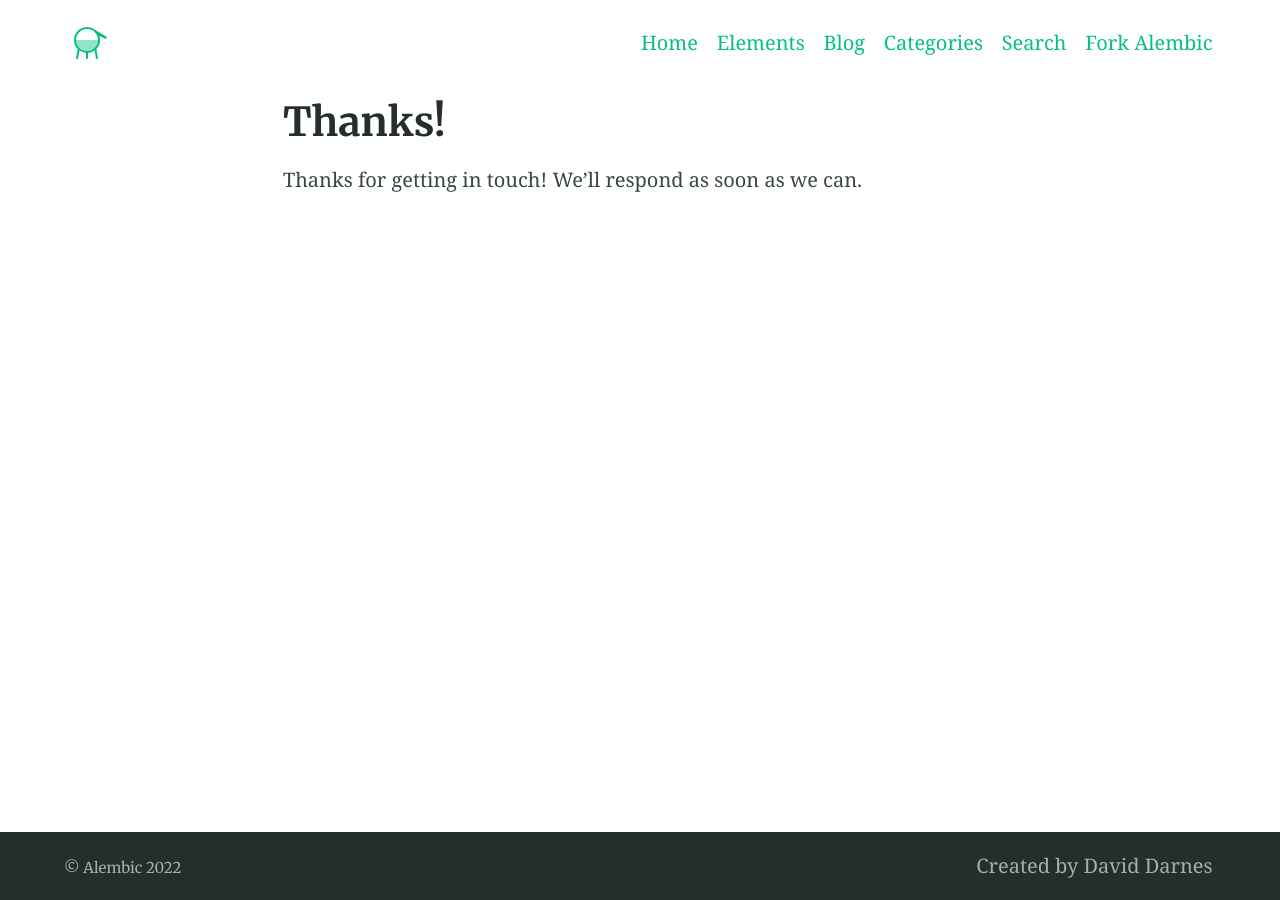
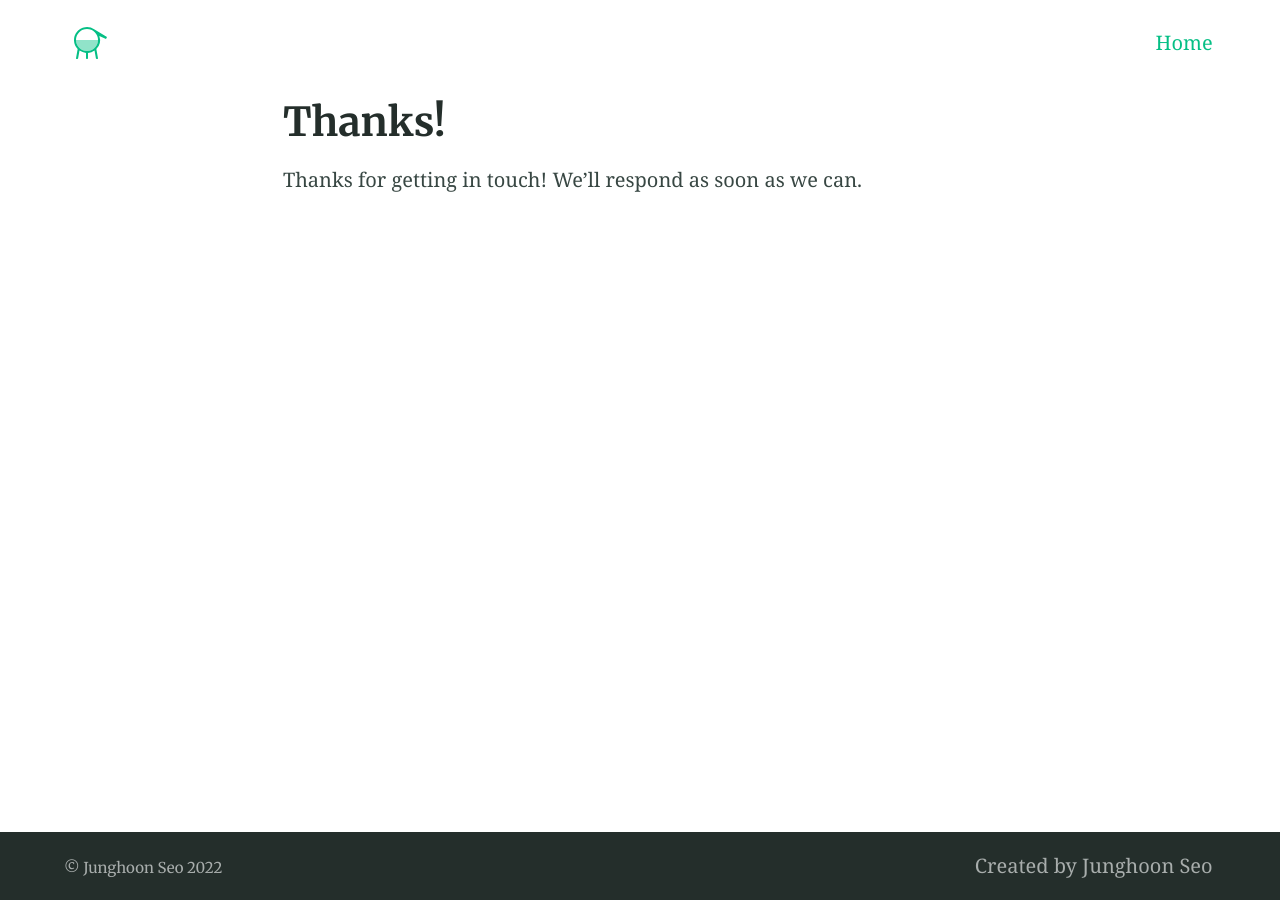
Before and after one commit to mikigom/mikigom.github.io, a Jekyll site: the page built from thanks.md, in a window 1280 px wide. Built offline with Jekyll 4.4.1, drawn with Linux system fonts in a browser that asks for light colours.

Commit message:
Update _config.yml

```diff
--- a/_config.yml
+++ b/_config.yml
@@ -93,13 +93,13 @@ defaults:
 # 7. Site settings
 encoding: utf-8 # Make sure the encoding is right
 lang: en-GB # Set the site language
-title: "Alembic" # Site name or title, also used in jekyll-seo-tag
+title: "Junghoon Seo" # Site name or title, also used in jekyll-seo-tag
 logo: "/assets/logos/logo.svg" # Site logo, also used in jekyll-seo-tag
 description: "Alembic is a starting point for Jekyll projects. Rather than starting from scratch, this boilerplate is designed to get the ball rolling immediately" # Site description and default description, also used in jekyll-seo-tag
-url: "https://alembic.darn.es" # Site url, also used in jekyll-seo-tag
+url: "https://mikigom.github.io/" # Site url, also used in jekyll-seo-tag
 baseurl: ""
 repo: "https://github.com/daviddarnes/alembic"
-email: "me@daviddarnes.com"
+email: "jhseo@si-analytics.ai"
 # disqus: "alembic-1" # Blog post comments, uncomment the option and set the site ID from your Disqus account
 # date_format: "%-d %B %Y" # Blog post date formatting using placeholder formatting
 # google_analytics: ""
@@ -123,27 +123,14 @@ favicons: # Favicons are also used in the manifest file. Syntax is 'size: path'
 navigation_header:
 - title: Home
   url: /
-- title: Elements
-  url: /elements/
-- title: Blog
-  url: /blog/
-- title: Categories
-  url: /categories/
-- title: Search
-  url: /search/
-- title: Fork Alembic
-  url: https://github.com/daviddarnes/alembic
 
 navigation_footer:
-- title: Created by David Darnes
+- title: Created by Junghoon Seo
   url: https://darn.es
 
 social_links: # Appears in sidebar. Set the urls then uncomment and comment out as desired
-  Twitter: https://twitter.com/DavidDarnes
-  LinkedIn: https://www.linkedin.com/in/daviddarnes
-  GitHub: https://github.com/daviddarnes
-  link: https://darn.es
-  RSS: /feed.xml
+  LinkedIn: https://www.linkedin.com/in/junghoon-seo/
+  link: https://mikigom.github.io/
 
 sharing_links: # Appear at the bottom of single blog posts, add as desired. The value can be 'true' or the desired button colour
   Twitter: "#0d94e7"
```
